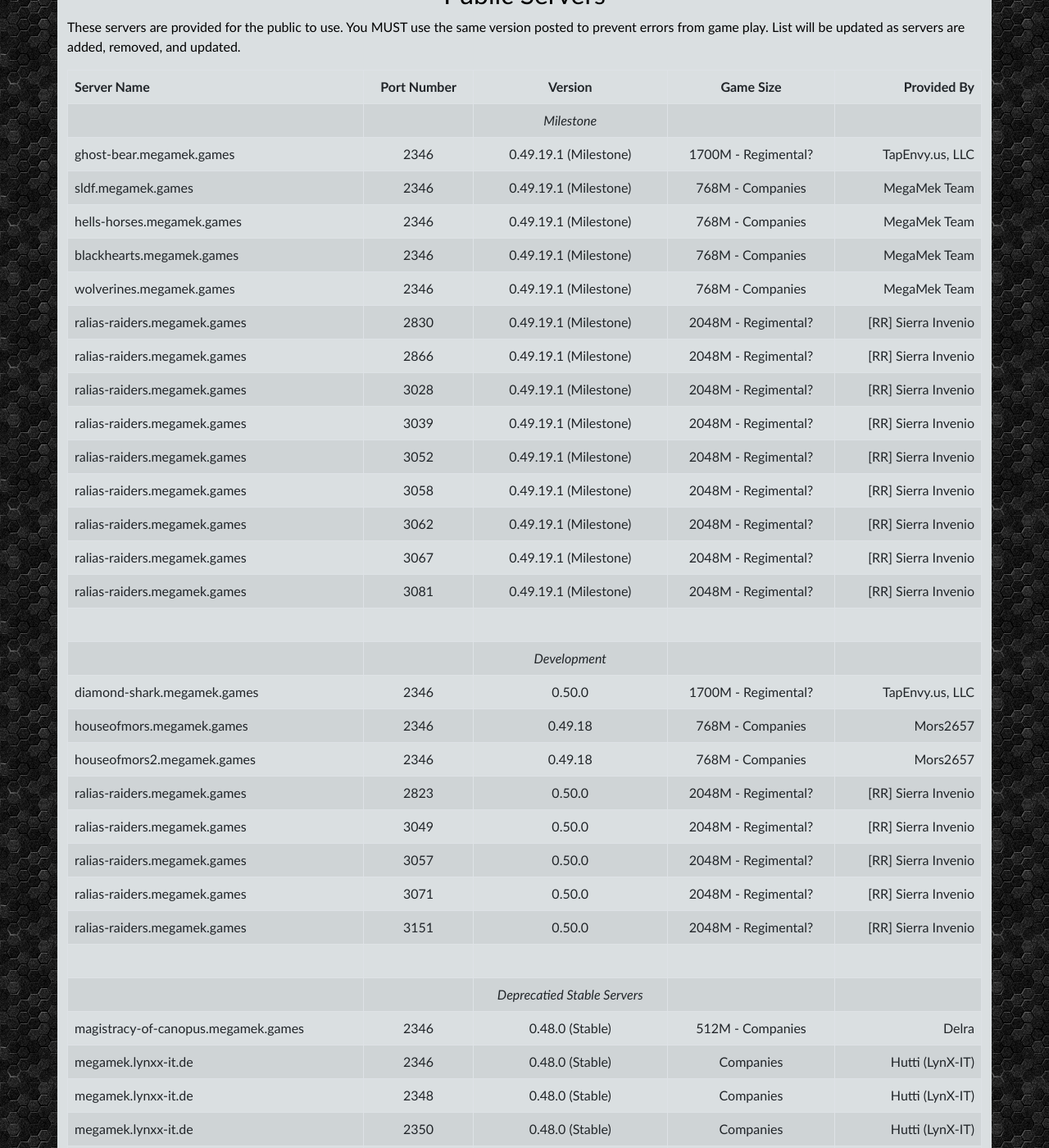
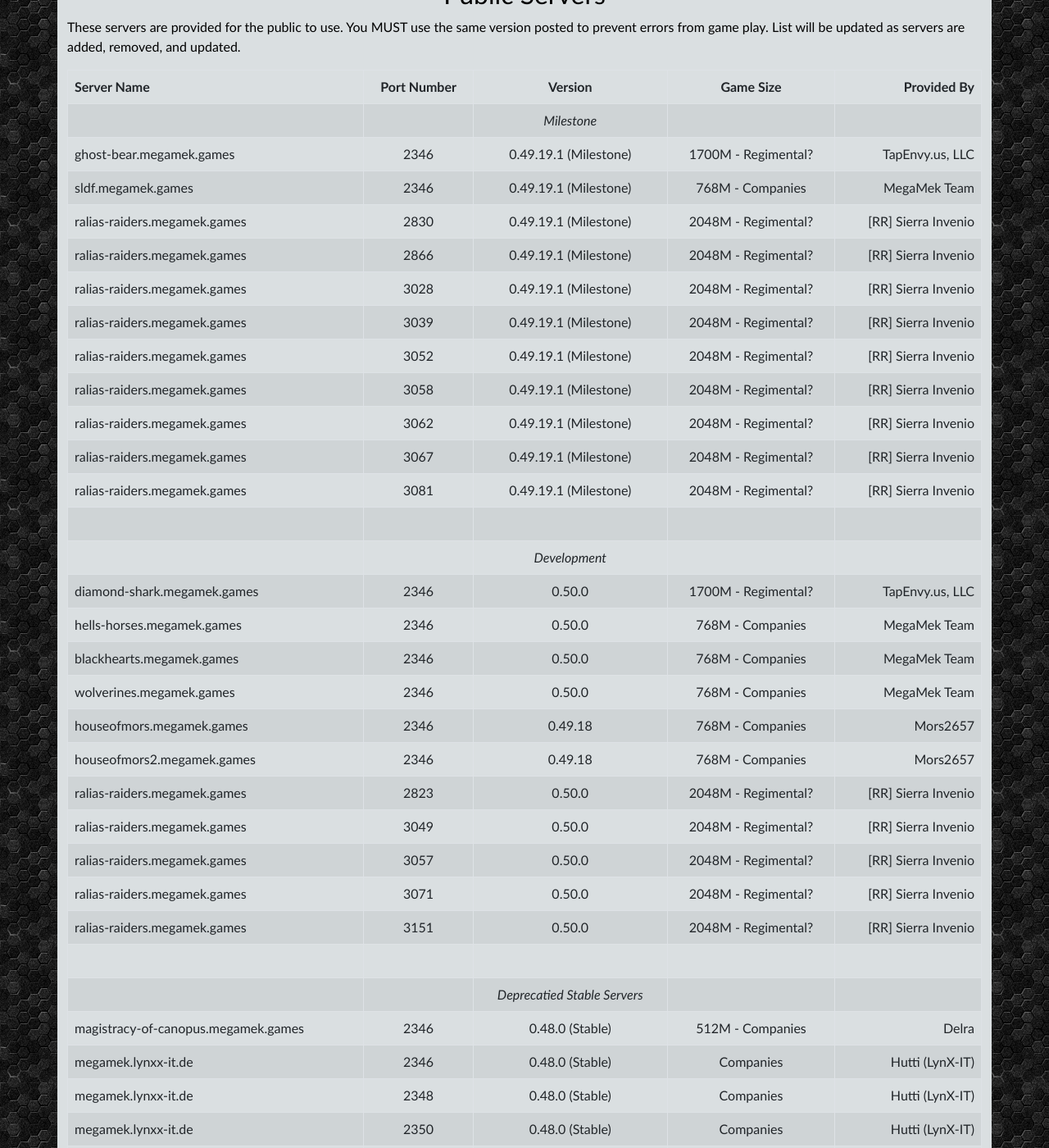
Before and after one commit to rjhancock/megamek-games, a Jekyll site: the page built from index.md, in a window 1280 px wide and 1400 px high, scrolled down 583 px. Shown: the whole window at 82% size. Built offline with Jekyll 4.4.1, drawn with Linux system fonts in a browser that asks for light colours; nearby versions of some CDN libraries; our own code applies the rules of GitHub Pages for plain Markdown files.

Commit message:
Updated Servers

```diff
--- a/index.md
+++ b/index.md
@@ -20,9 +20,6 @@
 |||*Milestone*|||
 |ghost-bear.megamek.games     |2346|0.49.19.1 (Milestone)|1700M - Regimental? |TapEnvy.us, LLC|
 |sldf.megamek.games           |2346|0.49.19.1 (Milestone)|768M - Companies    |MegaMek Team|
-|hells-horses.megamek.games   |2346|0.49.19.1 (Milestone)|768M - Companies    |MegaMek Team|
-|blackhearts.megamek.games    |2346|0.49.19.1 (Milestone)|768M - Companies    |MegaMek Team|
-|wolverines.megamek.games     |2346|0.49.19.1 (Milestone)|768M - Companies    |MegaMek Team|
 |ralias-raiders.megamek.games |2830|0.49.19.1 (Milestone)|2048M - Regimental? |[RR] Sierra Invenio|
 |ralias-raiders.megamek.games |2866|0.49.19.1 (Milestone)|2048M - Regimental? |[RR] Sierra Invenio|
 |ralias-raiders.megamek.games |3028|0.49.19.1 (Milestone)|2048M - Regimental? |[RR] Sierra Invenio|
@@ -35,8 +32,11 @@
 ||||||
 |||*Development*|||
 |diamond-shark.megamek.games  |2346|0.50.0|1700M - Regimental? |TapEnvy.us, LLC|
-|houseofmors.megamek.games    |2346|0.49.18|768M - Companies    |Mors2657|
-|houseofmors2.megamek.games   |2346|0.49.18|768M - Companies    |Mors2657|
+|hells-horses.megamek.games   |2346|0.50.0|768M - Companies    |MegaMek Team|
+|blackhearts.megamek.games    |2346|0.50.0|768M - Companies    |MegaMek Team|
+|wolverines.megamek.games     |2346|0.50.0|768M - Companies    |MegaMek Team|
+|houseofmors.megamek.games    |2346|0.49.18|768M - Companies   |Mors2657|
+|houseofmors2.megamek.games   |2346|0.49.18|768M - Companies   |Mors2657|
 |ralias-raiders.megamek.games |2823|0.50.0|2048M - Regimental? |[RR] Sierra Invenio|
 |ralias-raiders.megamek.games |3049|0.50.0|2048M - Regimental? |[RR] Sierra Invenio|
 |ralias-raiders.megamek.games |3057|0.50.0|2048M - Regimental? |[RR] Sierra Invenio|
```
